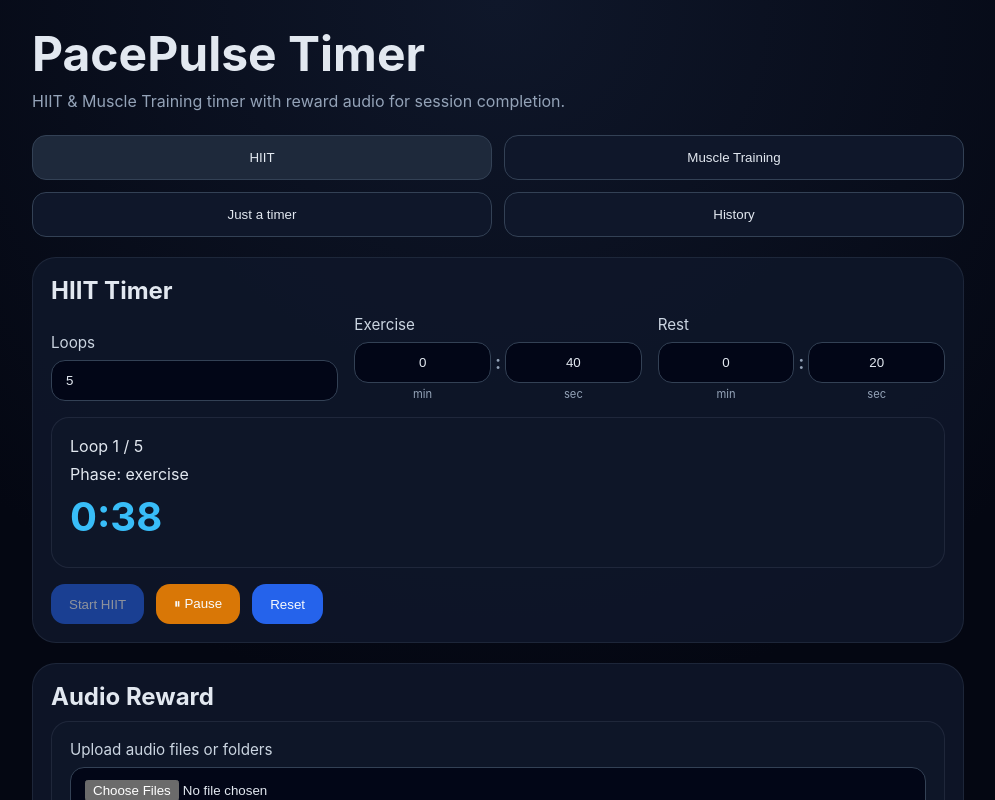
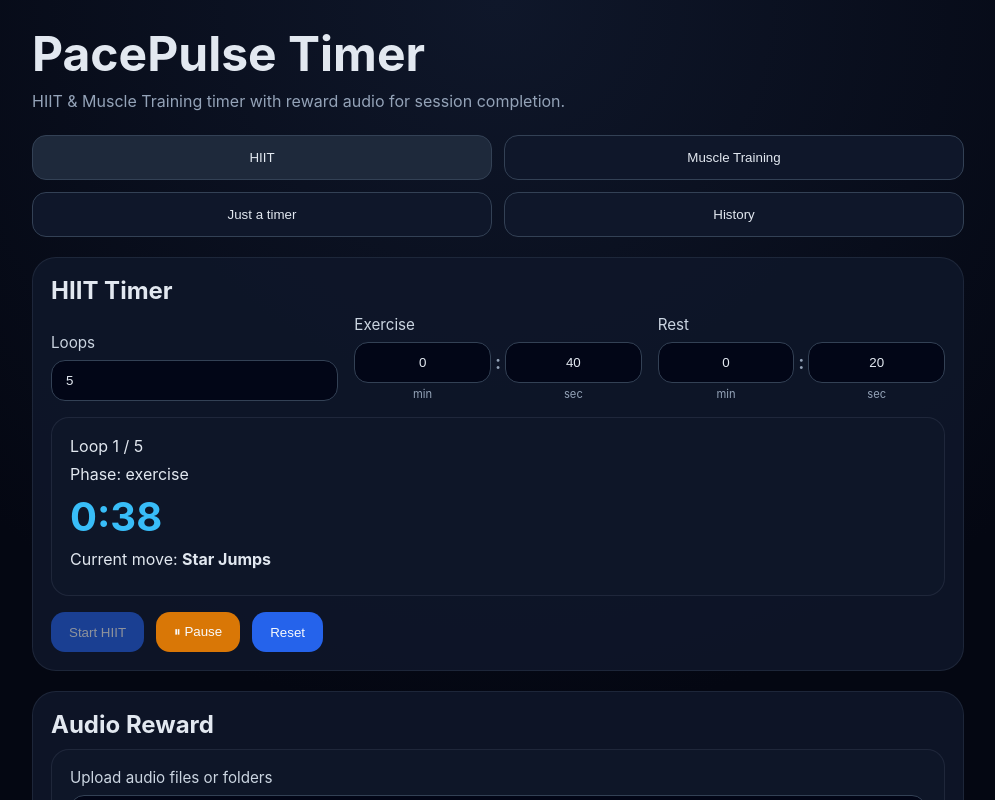
Before and after one commit to SleepAqua/PacePulse, a React (Vite) app: page / in a window 1280 px wide. Both pictures are taken after a click on the button "Start HIIT". Shown: the top 800 px of the page, without its empty margins (142-1137 px from the left). Built offline with nearby package versions, Linux system fonts and the light colour scheme.

Commit message:
v1.2.1: add random HIIT moves and README update

```diff
--- a/src/App.tsx
+++ b/src/App.tsx
@@ -66,6 +66,19 @@ const makeBeep = () => {
   }
 };
 
+const HIIT_MOVES = [
+  // Cardio
+  'Jumping Jacks','High Knees','Butt Kicks','Skater Hops','Burpees','Mountain Climbers','Jump Rope','Lateral Shuffles','Speed Squats','Star Jumps','Squat Jumps',
+  // Lower Body
+  'Air Squats','Split Squats','Reverse Lunges','Walking Lunges','Jump Lunges','Wall Sit','Single-Leg Squats','Calf Raises','Glute Bridges','Step-Ups',
+  // Upper Body
+  'Push-Ups','Incline Push-Ups','Diamond Push-Ups','Pike Push-Ups','Triceps Dips','Shoulder Taps','Arm Circles','Plank Up-Downs',
+  // Core
+  'Plank','Side Plank','Dead Bug','Hollow Hold','Russian Twists','Bicycle Crunches','Leg Raises','Flutter Kicks','V-Ups','Bear Crawl Hold',
+  // Full Body
+  'Bear Crawls','Crab Walks','Inchworms','Turkish Get-Up','Thrusters','Walkout Push-Ups','Burpee Broad Jumps'
+];
+
 const App = () => {
   const [mode, setMode] = useState<Mode>('HIIT');
   const [hiitLoops, setHiitLoops] = useState<number | string>(5);
@@ -78,6 +91,7 @@ const App = () => {
   const [hiitCurrentLoop, setHiitCurrentLoop] = useState(1);
   const [hiitRunning, setHiitRunning] = useState(false);
   const [hiitPaused, setHiitPaused] = useState(false);
+  const [hiitMove, setHiitMove] = useState<string>('');
   const [muscleSets, setMuscleSets] = useState<number | string>(4);
   const [muscleGroup, setMuscleGroup] = useState<MuscleGroup>('Chest');
   const [muscleRestMinutes, setMuscleRestMinutes] = useState<number | string>(2);
@@ -112,6 +126,8 @@ const App = () => {
     () => hiitCurrentLoop > (Number(hiitLoops) || 0) && hiitActivePhase === 'idle',
     [hiitCurrentLoop, hiitLoops, hiitActivePhase]
   );
+
+  const getRandomMove = () => HIIT_MOVES[Math.floor(Math.random() * HIIT_MOVES.length)];
 
   const muscleComplete = useMemo(
     () => completedSets.length >= (Number(muscleSets) || 0) && musclePhase === 'done',
@@ -367,6 +383,7 @@ const App = () => {
         } else {
           setHiitActivePhase('exercise');
           setHiitCurrentLoop((loop) => loop + 1);
+          setHiitMove(getRandomMove());
           setHiitSecondsLeft(ex);
         }
       }
@@ -382,6 +399,7 @@ const App = () => {
       } else {
         setHiitActivePhase('exercise');
         setHiitCurrentLoop((loop) => loop + 1);
+        setHiitMove(getRandomMove());
         setHiitSecondsLeft(ex);
       }
     }
@@ -475,6 +493,7 @@ const App = () => {
     setSessionComplete(false);
     setHiitCurrentLoop(1);
     setHiitActivePhase('exercise');
+    setHiitMove(getRandomMove());
     setHiitSecondsLeft(ex);
     setHiitRunning(true);
     setHiitPaused(false);
@@ -724,6 +743,7 @@ const App = () => {
                 <p>Loop {Math.min(hiitCurrentLoop, Number(hiitLoops) || 0)} / {Number(hiitLoops) || 0}</p>
                 <p>Phase: {hiitActivePhase === 'idle' ? 'Idle' : hiitActivePhase}</p>
                 <p className="timer-display">{formatTime(hiitSecondsLeft)}</p>
+                {hiitMove ? <p style={{marginTop:8}}>Current move: <strong>{hiitMove}</strong></p> : null}
               </div>
 
               <div className="control-row">
```
Also changed, not shown: 1 other file (tests, documents, lock files or other folders).
